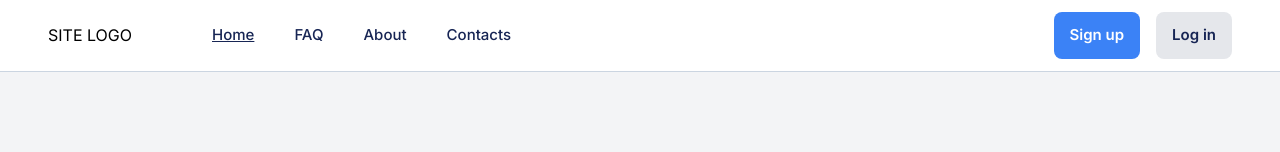
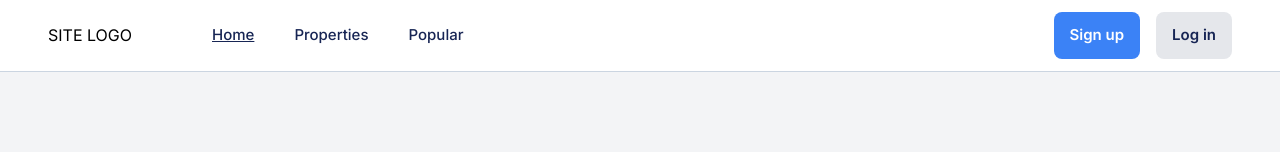
Before and after one commit to stanislavivanov995/real-estate-app-fe, a Next.js app: page / in a window 1280 px wide. Shown: the top 152 px of the page. Built offline with nearby package versions, Linux system fonts and the light colour scheme.

Commit message:
updated top nav links as requested

```diff
--- a/components/layouts/PublicLayout/PublicNavLinks.js
+++ b/components/layouts/PublicLayout/PublicNavLinks.js
@@ -7,9 +7,8 @@ export default function PublicNavLinks() {
 
     const publicNavLinks = [
         {href: '/', name: 'Home'},
-        {href: '/public/faq', name: 'FAQ'},
-        {href: '/public/about', name: 'About'},
-        {href: '/public/contacts', name: 'Contacts'},
+        {href: '/properties', name: 'Properties'},
+        {href: '/popular', name: 'Popular'},
     ];
 
     return (
```
